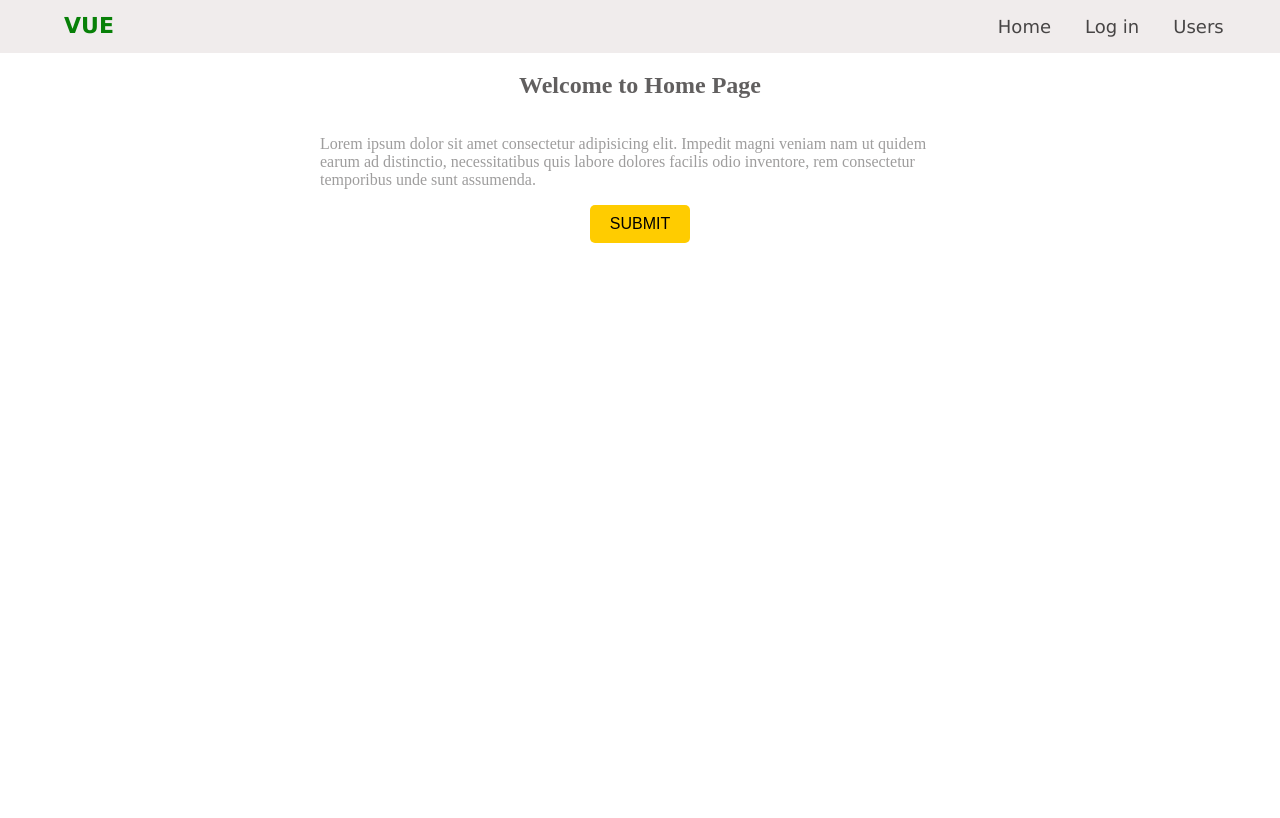
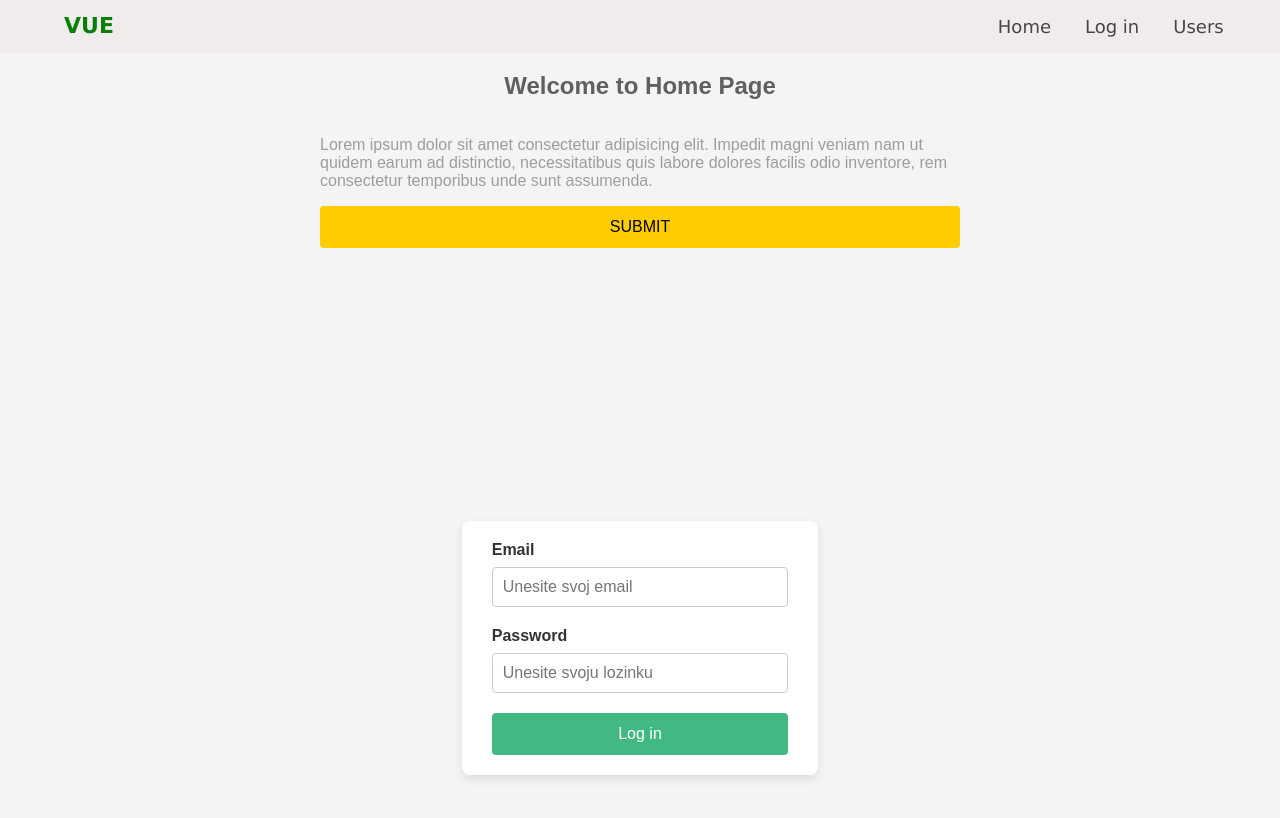
Before and after one commit to sasanedicbn/Vue-Frontend-Masters-workshop, a Vue app in the folder Vue-project2/: page / in a window 1280 px wide. Shown: the top 818 px of the page. Built offline with nearby package versions, Linux system fonts and the light colour scheme.

Commit message:
Create LoginPage

```diff
--- a/Vue-project2/src/App.vue
+++ b/Vue-project2/src/App.vue
@@ -1,9 +1,11 @@
 <script >
 import HomePage from './components/HomePage.vue';
+import LoginPage from './components/LoginPage.vue';
 
 export default{
   components:{
     HomePage,
+    LoginPage
   }
 }
 </script>
@@ -19,6 +21,7 @@ export default{
 </header>
 <div class="content-wrapper">
   <HomePage/>
+  <LoginPage/>
 </div>
 </template>
 <style >
--- a/Vue-project2/src/components/LoginPage.vue
+++ b/Vue-project2/src/components/LoginPage.vue
@@ -0,0 +1,92 @@
+<template>
+    <div class="login-container">
+      <form class="login-form" action="#">
+        <label for="email">Email</label>
+        <input type="text" id="email" class="input-field" placeholder="Unesite svoj email" />
+
+        <label for="password">Password</label>
+        <input type="password" id="password" class="input-field" placeholder="Unesite svoju lozinku" />
+
+        <BaseButton type="success" text="Log in" />
+      </form>
+    </div>
+  </template>
+
+  <script>
+  import BaseButton from '@/Base/Base-button.vue';
+
+  export default {
+    name: 'LoginPage',
+    components: {
+      BaseButton,
+    },
+  };
+  </script>
+
+  <style>
+  body, html {
+    margin: 0;
+    padding: 0;
+    height: 100%;
+    font-family: Arial, sans-serif;
+    background-color: #f4f4f4;
+  }
+
+  .login-container {
+    display: flex;
+    justify-content: center;
+    align-items: center;
+    height: 100vh;
+  }
+
+  .login-form {
+    background-color: #fff;
+    padding: 20px 30px;
+    border-radius: 8px;
+    box-shadow: 0 4px 10px rgba(0, 0, 0, 0.1);
+    width: 100%;
+    max-width: 400px;
+  }
+
+  .login-form label {
+    display: block;
+    margin-bottom: 8px;
+    font-weight: bold;
+    color: #333;
+  }
+
+  .input-field {
+    width: 100%;
+    padding: 10px;
+    margin-bottom: 20px;
+    border: 1px solid #ccc;
+    border-radius: 4px;
+    font-size: 16px;
+    box-sizing: border-box;
+  }
+
+  .input-field:focus {
+    border-color: #42b983;
+    outline: none;
+    box-shadow: 0 0 5px rgba(66, 185, 131, 0.5);
+  }
+
+  .btn {
+    width: 100%;
+    padding: 12px;
+    font-size: 16px;
+    border: none;
+    border-radius: 4px;
+    cursor: pointer;
+    transition: background-color 0.3s ease;
+  }
+
+  .btn-success {
+    background-color: #42b983;
+    color: #fff;
+  }
+
+  .btn-success:hover {
+    background-color: #369c6e;
+  }
+  </style>
```
